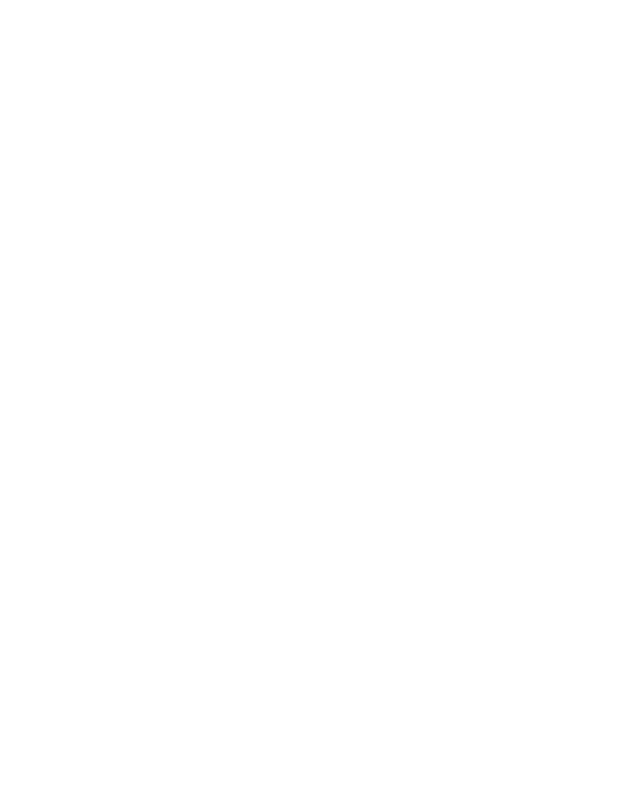
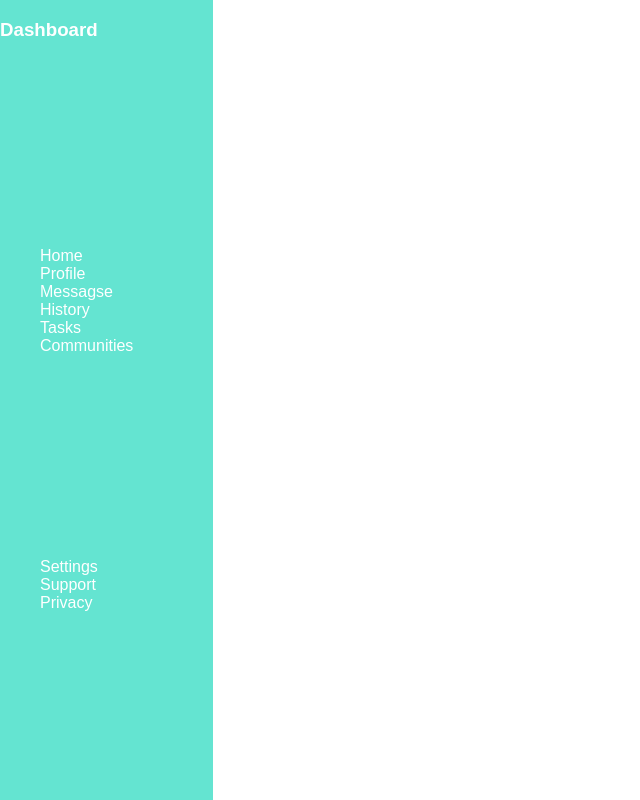
Before and after one commit to mickey-vee/odin-admin-dashboard, a plain HTML site: page index.html in a window 1280 px wide. Shown: the whole page, without its empty margins (0-640 px from the left). Drawn offline with Linux system fonts and the light colour scheme.

Commit message:
Created sidebar section and applied some styling

```diff
--- a/index.css
+++ b/index.css
@@ -0,0 +1,22 @@
+body {
+  margin: 0;
+  padding: 0;
+  font-family: sans-serif;
+}
+
+.container {
+  display: grid;
+  grid-template-columns: 1fr 5fr;
+}
+
+.sidebar {
+  display: grid;
+  grid-template-rows: 1fr, 5fr, 1fr;
+  height: 100vh;
+  background-color: #64e4d1;
+  color: white;
+}
+
+li {
+  list-style-type: none;
+}
--- a/index.html
+++ b/index.html
@@ -6,5 +6,30 @@
     <title>Document</title>
     <link rel="stylesheet" href="./index.css" />
   </head>
-  <body></body>
+  <body>
+    <section class="container">
+      <section class="sidebar">
+        <h1>Dashboard</h1>
+        <div>
+          <ul>
+            <li>Home</li>
+            <li>Profile</li>
+            <li>Messagse</li>
+            <li>History</li>
+            <li>Tasks</li>
+            <li>Communities</li>
+          </ul>
+        </div>
+        <div>
+          <ul>
+            <li>Settings</li>
+            <li>Support</li>
+            <li>Privacy</li>
+          </ul>
+        </div>
+      </section>
+      <section class="nav"></section>
+      <section class="content"></section>
+    </section>
+  </body>
 </html>
```
